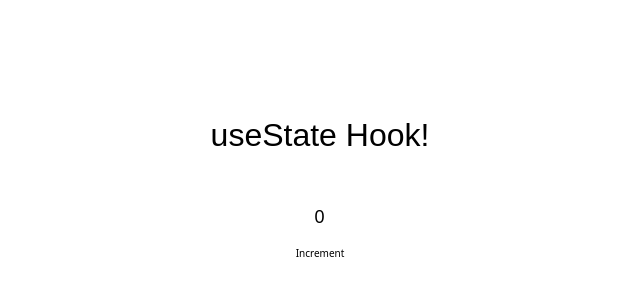
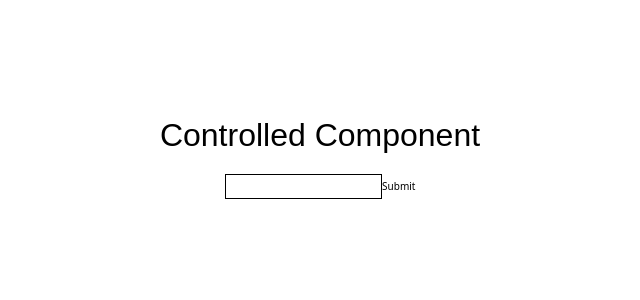
Before and after one commit to Muhammadhassanlashkarwala/practice-react-js, a React (Vite) app: page / in a window 1280 px wide. Shown: the top 300 px of the page, without its empty margins (320-960 px from the left). Built offline with nearby package versions, Linux system fonts and the light colour scheme.

Commit message:
Controlled vs uncontrolled compoenent!

```diff
--- a/src/App.jsx
+++ b/src/App.jsx
@@ -11,7 +11,9 @@
 // import { ShortCircuitExample } from './components/ShortCircuit';
 // import EventHandling from './components/EventHandling';
 // import { EventProps } from './EventProps';
-import { Counter } from "./components/hooks/useState";
+// import { Counter } from "./components/hooks/useState";
+// import { Challenge } from "./components/hooks/useState/challenge";
+import { ControlledComponent } from "./components/hooks/useState/controlled";
 
 const App = () => {
   return(
@@ -32,7 +34,9 @@ const App = () => {
   {/* <SwitchToggle />                            Date:  08-12-24 */}
   {/* <Todo />                                    Date:  29-12-24 */}
   {/* <ShortCircuitExample />                     Date:  19-01-25 */}
-  < Counter />
+  {/* < Counter />                                Date:  23-01-25 */}
+  {/* <Challenge />                               Date: 01-02-25  */}
+  <ControlledComponent />
    </>
   );
 };
--- /dev/null
+++ b/src/components/hooks/useState/Controlled.jsx
@@ -0,0 +1,23 @@
+import { useState } from "react";
+export const ControlledComponent = () => {
+
+    const [name, Setname] = useState("");
+    const handleSubmit = (e) => {
+    e.preventDefault();
+    console.log(name);
+    // const dataValue = document.getElementById("inputName").value;
+    // console.log(dataValue); yaha pe i use totally javascript so it is a uncotrolled component kyuu ke yaha pe react use hui hi nh lekin me khai bh aagar useState ka hook ya kuch bh events use kr loog react tww woo mera controlled component ban jai ga means ab react usse handl ekare ga!!!
+}
+   const handleChange = (e) => {
+    Setname(e.target.value);
+   }
+  return (
+    <div className="container" style={{textAlign:"center"}}>
+      <h1>Controlled Component</h1>
+      <form onSubmit={handleSubmit}>
+        <input value={name} onChange={handleChange} id="inputName" style={{border: "1px solid black", padding:"3.8px", outline:"none"}} type="text" />
+        <button className="bg-black px-4 py-2 text-white">Submit</button>
+      </form>
+    </div>
+  );
+};
--- a/src/components/hooks/useState/index.jsx
+++ b/src/components/hooks/useState/index.jsx
@@ -2,12 +2,18 @@ import { useState } from "react";
 
 export const Counter = () => {
     const [count, setCount] = useState(0);
+
+    const handleIncrement = () => {
+      setCount(count + 1)
+      // console.log("inner ===>",count);
+    }
+    // console.log("outer ===>",count); firstly show outer then click a button so show a value of inner.
     return(
        <div className="container state-container" style={{textAlign: "center"}}>
          <h1 className="text-6xl font-bold">useState Hook!</h1>
          <br />
          <p className="text-4xl">{count}</p>
-         <button className="p-4 bg-black text-white text-3xl mt-5" onClick={() => setCount(count + 1)}>Increment</button>
+         <button className="p-4 bg-black text-white text-3xl mt-5" onClick={handleIncrement}>Increment</button>
        </div>
     )
 };
```
Also changed, not shown: src/components/hooks/useState/Challenge.jsx (added, +38 -0 lines).
